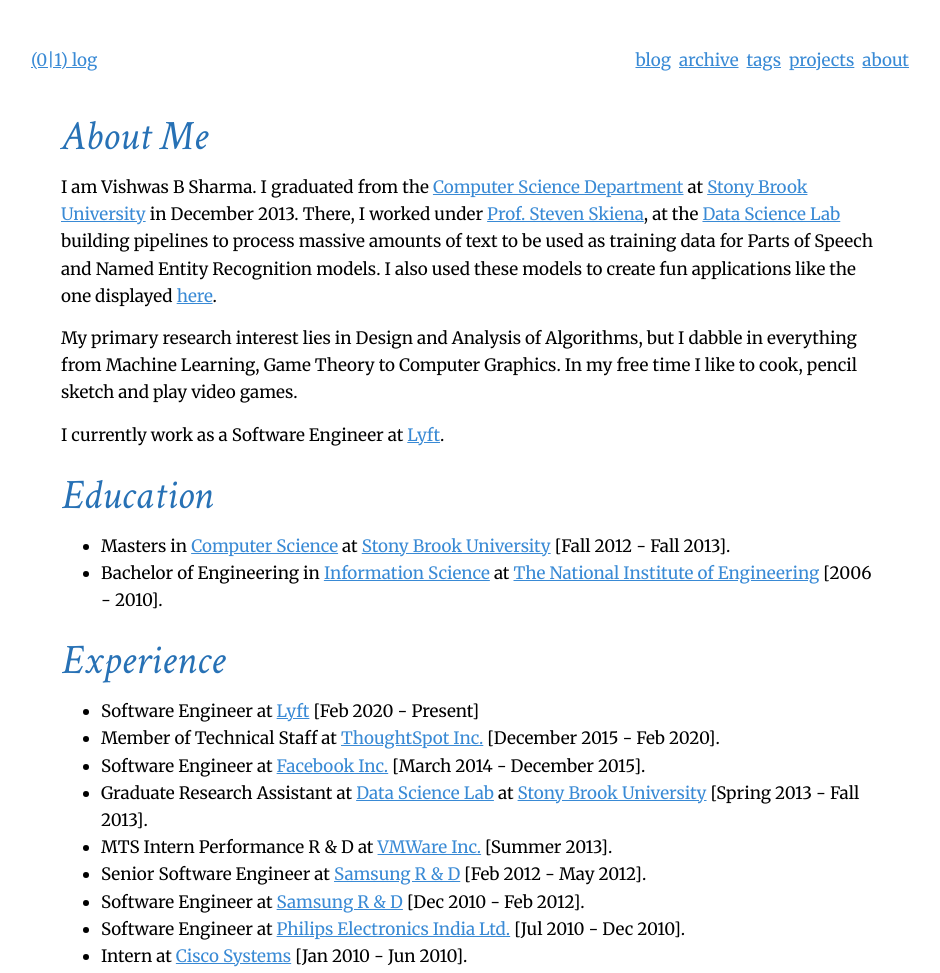
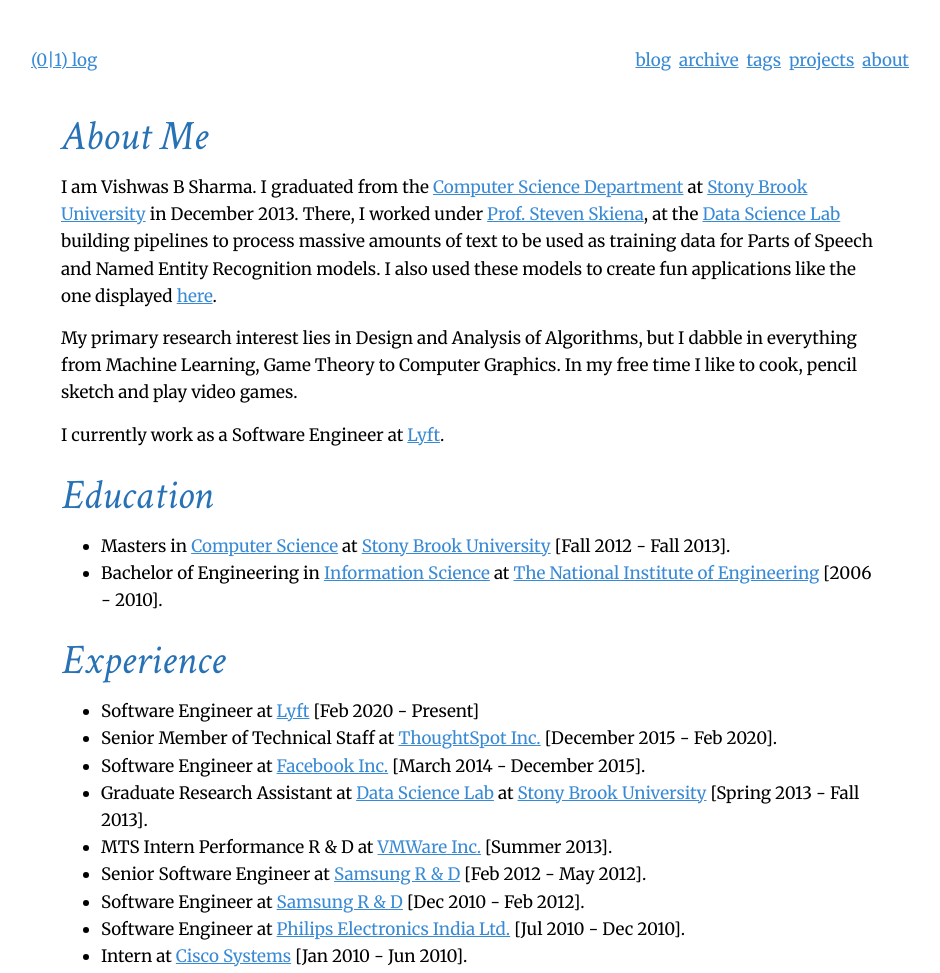
Before and after one commit to csurfer/csurfer.github.io, a plain HTML site: page about/index.html in a window 1280 px wide. Shown: the top 973 px of the page, without its empty margins (169-1109 px from the left). Drawn offline with Linux system fonts and the light colour scheme.

Commit message:
About page correction.

```diff
--- a/about/index.html
+++ b/about/index.html
@@ -55,7 +55,7 @@ Institute of Engineering</a> [2006 - 2010].</li>
 <h2>Experience</h2>
 <ul class="simple">
 <li>Software Engineer at <a class="reference external" href="https://www.lyft.com">Lyft</a> [Feb 2020 - Present]</li>
-<li>Member of Technical Staff at <a class="reference external" href="https://www.thoughtspot.com">ThoughtSpot Inc.</a> [December 2015 -
+<li>Senior Member of Technical Staff at <a class="reference external" href="https://www.thoughtspot.com">ThoughtSpot Inc.</a> [December 2015 -
 Feb 2020].</li>
 <li>Software Engineer at <a class="reference external" href="https://www.facebook.com">Facebook Inc.</a> [March 2014 - December 2015].</li>
 <li>Graduate Research Assistant at <a class="reference external" href="https://sites.google.com/site/datascienceslab/">Data Science Lab</a> at <a class="reference external" href="http://www.stonybrook.edu/">Stony Brook
```
